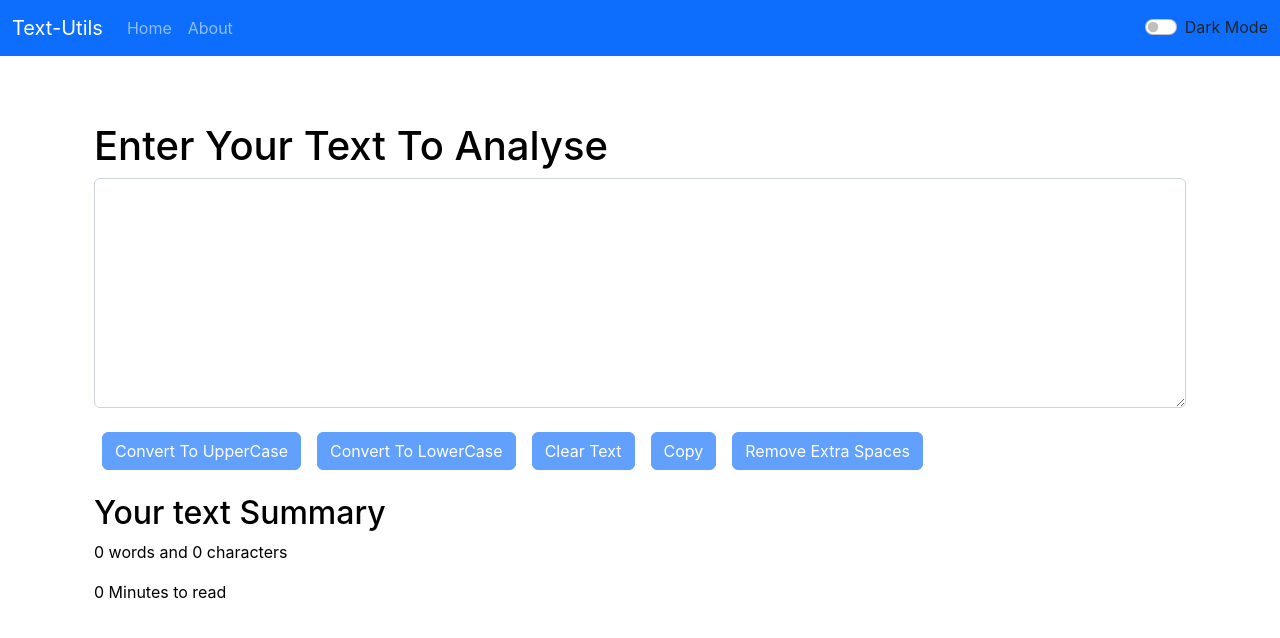
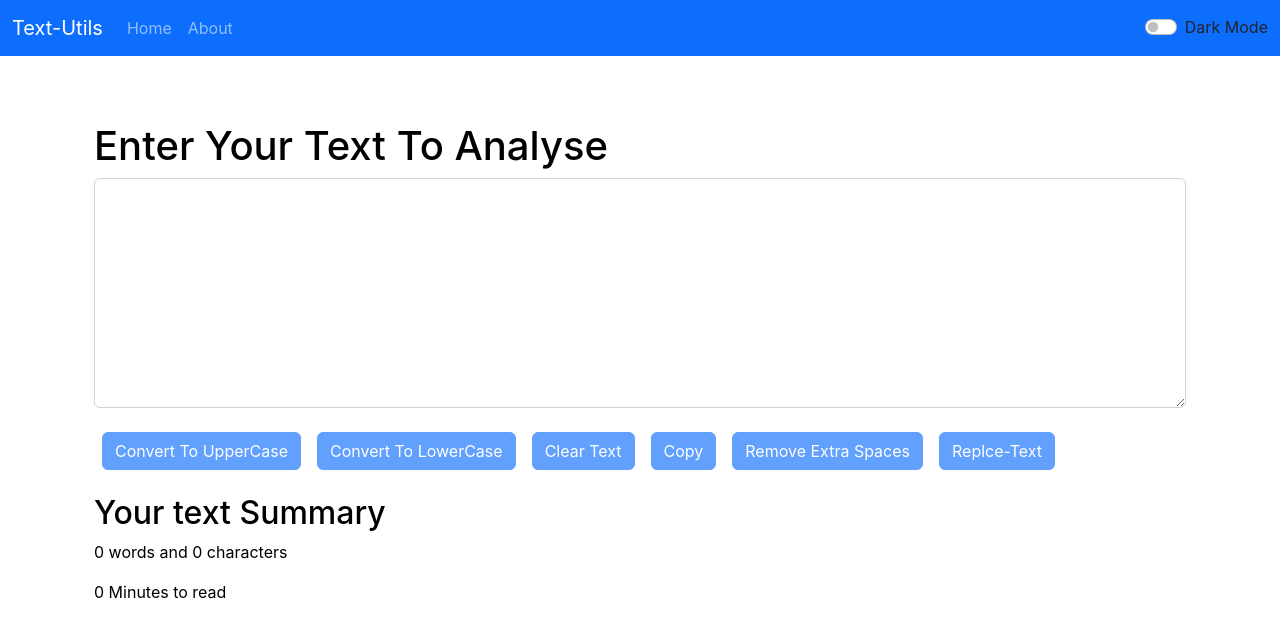
Before and after one commit to anurag-b72/Text-Utils, a React (Create React App) app: page / in a window 1280 px wide. Shown: the top 638 px of the page. Built offline with nearby package versions, Linux system fonts and the light colour scheme.

Commit message:
Replaced text.

```diff
--- a/src/Cmponents/TextForm.js
+++ b/src/Cmponents/TextForm.js
@@ -38,6 +38,13 @@ export default function TextForm(props)
       let newText = text.split(/[ ]+/);
       setText(newText.join(" "))
     }
+    const handleReplace = ()=>{
+      let repval=prompt("Enter the new text:")
+      let tobereplaced = new RegExp(repval,'g');
+      let toreplace=prompt("Enter the text that you want to replace with:")
+      let newText= text.replace(tobereplaced,toreplace);
+         setText(newText);
+    }
 
     const [text, setText] = useState('');
   return (
@@ -55,6 +62,7 @@ export default function TextForm(props)
 <button  disabled={text.length===0} className="btn btn-primary mx-2 my-2" onClick={handleClearClick}>Clear Text</button>
 <button  disabled={text.length===0} className="btn btn-primary mx-2 my-2" onClick={handleCopy}>Copy</button>
 <button  disabled={text.length===0} className="btn btn-primary mx-2 my-2" onClick={handleExtraSpace}>Remove Extra Spaces</button>
+<button  disabled={text.length===0} className="btn btn-primary mx-2 my-2" onClick={handleReplace}>Replce-Text</button>
 
 </div>
 <div className="container my-3" style={{color:props.mode==='light'?'black':'white'}}>
```
